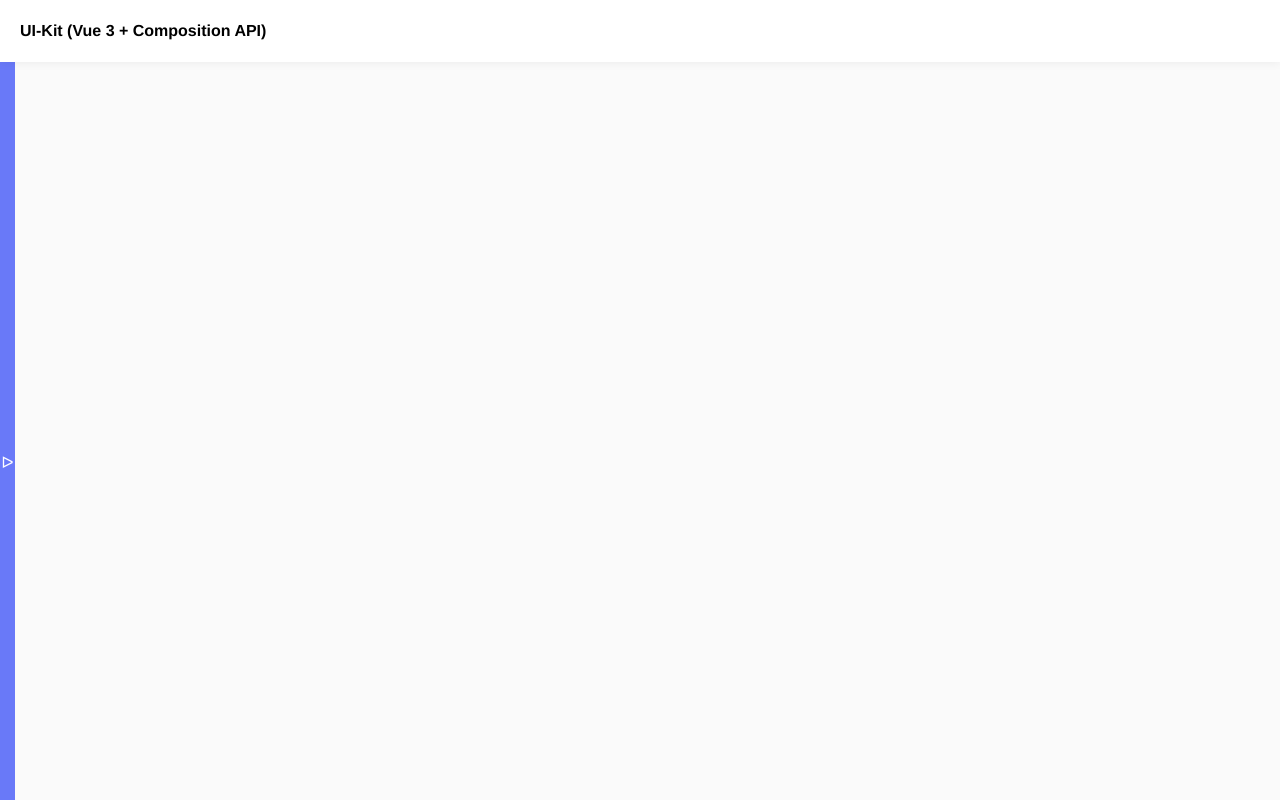
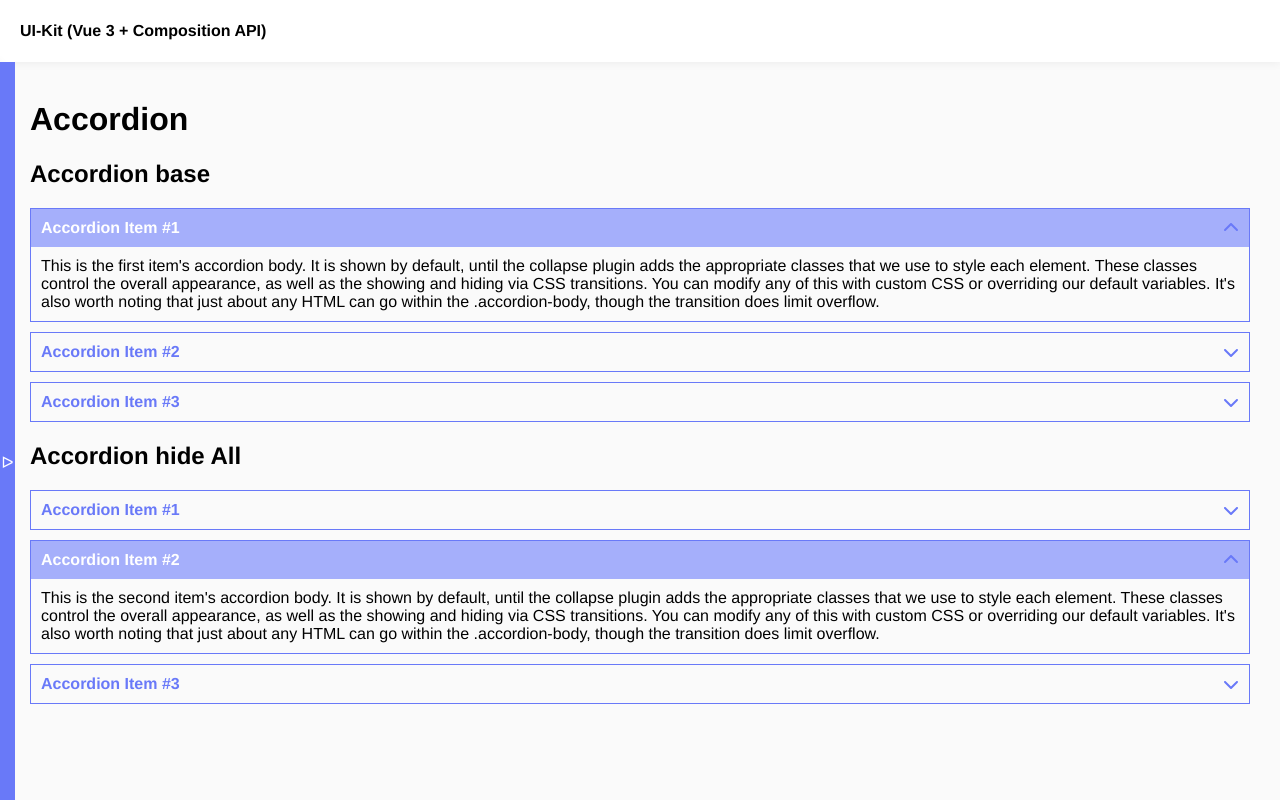
Before and after one commit to Lam0z/ui-kit-vue3, a Vue app: page /accordion in a window 1280 px wide. Built offline with nearby package versions, Linux system fonts and the light colour scheme.

Commit message:
Add accordion

```diff
--- a/src/App.vue
+++ b/src/App.vue
@@ -13,7 +13,7 @@ const toggleMenu = ()=>{
 <template>
     <div :class="['sidebar-toggle',{'sidebar-toggle_active':isOpenMenu}]" @click="toggleMenu"><span>&#5125</span></div>
     <LayoutHeader />
-    <LayoutSidebar :openSidebar="isOpenMenu"/>
+    <LayoutSidebar :openSidebar="isOpenMenu" @layoutSidebarToggle='toggleMenu'/>
     <div class="container">
         <div :class="['content',{content_full:!isOpenMenu}]">
             <RouterView />
@@ -33,7 +33,7 @@ const toggleMenu = ()=>{
 .content {
     max-width: 1400px;
     margin-left: 250px;
-    padding: 30px;
+    padding: 80px 30px 30px;
     transition: 0.2s;
     margin-left: 250px;
     &_full {
@@ -42,13 +42,14 @@ const toggleMenu = ()=>{
 }
 
 .sidebar-toggle {
+
     position: fixed;
     left: 0;
     width: 15px;
     background: var(--primary);
     height: 100%;
     top: 62px;
-    z-index: 1;
+    z-index: 3;
     cursor: pointer;
     color: #fff;
     display: flex;
@@ -65,7 +66,7 @@ const toggleMenu = ()=>{
 
 }
 
-@media screen and (max-width: 1023px) {
+@media screen and (max-width: 991px) {
     .content {
         margin-left: 0;
     }
--- a/src/assets/styles/global.scss
+++ b/src/assets/styles/global.scss
@@ -35,3 +35,6 @@ a {
         display: block;
     }
 }
+.router-link-exact-active {
+    color: var(--primary);
+}
--- /dev/null
+++ b/src/components/Accordion.vue
@@ -0,0 +1,100 @@
+<template>
+    <div class="accordion">
+        <div
+            class="accordion__item"
+            :class="{ 'accordion__item--active': item.isOpen }"
+            v-for="(item, i) in accordionItems"
+            :key="i"
+            @click="toggleDescr(i)"
+        >
+            <div class="accordion__item-name">
+                <div>{{ item.name }}</div>
+                <svg
+                    xmlns="http://www.w3.org/2000/svg"
+                    height="16"
+                    width="16"
+                    viewBox="0 0 512 512"
+                >
+                    <path
+                        d="M233.4 406.6c12.5 12.5 32.8 12.5 45.3 0l192-192c12.5-12.5 12.5-32.8 0-45.3s-32.8-12.5-45.3 0L256 338.7 86.6 169.4c-12.5-12.5-32.8-12.5-45.3 0s-12.5 32.8 0 45.3l192 192z"
+                    />
+                </svg>
+            </div>
+            <div class="accordion__item-descr">
+                <div style="min-height: 0">{{ item.description }}</div>
+            </div>
+        </div>
+    </div>
+</template>
+
+<script setup>
+import { ref } from "vue";
+
+const toggleDescr = (item) => {
+    if (props.hideAll) {
+        for (const i of props.accordionItems) {
+            i.isOpen = false;
+        }
+        props.accordionItems[item].isOpen = !props.accordionItems[item].isOpen;
+    } else {
+        props.accordionItems[item].isOpen = !props.accordionItems[item].isOpen;
+    }
+};
+const props = defineProps({
+    hideAll: {
+        type: Boolean,
+        required: false,
+        default: false,
+    },
+    accordionItems: {
+        type: Array,
+        required: true,
+    },
+});
+</script>
+
+<style lang="scss" scoped>
+.accordion {
+    display: grid;
+    row-gap: 10px;
+    &__item {
+        border: 1px solid var(--primary);
+        overflow: hidden;
+        &--active .accordion__item-descr {
+            grid-template-rows: 1fr;
+            padding: 10px;
+        }
+        &--active .accordion__item-name {
+            background: var(--primary-hover);
+            color: white;
+        }
+        &--active svg {
+            transform: rotate(180deg);
+        }
+    }
+
+    &__item-name {
+        color: var(--primary);
+        padding: 10px;
+        display: flex;
+        justify-content: space-between;
+        align-items: center;
+        font-weight: bold;
+        &:hover {
+            cursor: pointer;
+        }
+        svg {
+            flex-shrink: 0;
+            margin-left: 10px;
+            transition: all ease 0.3s;
+            fill: var(--primary);
+        }
+    }
+
+    &__item-descr {
+        display: grid;
+        grid-template-rows: 0fr;
+        transition: grid-template-rows 0.3s;
+    }
+}
+</style>
--- a/src/components/Input.vue
+++ b/src/components/Input.vue
@@ -27,7 +27,7 @@ const props = defineProps({
     },
     width: {
         type: String,
-        default: "300px",
+        default: "100%",
     },
 });
 const updateValue = (e) => {
@@ -61,6 +61,7 @@ const updateValue = (e) => {
     &-input {
         margin-bottom: 30px;
         position: relative;
+        max-width: 300px;
     }
     &-error {
         background: var(--danger);
--- a/src/components/layout/Header.vue
+++ b/src/components/layout/Header.vue
@@ -13,7 +13,8 @@
     height: 62px;
     display: flex;
     align-items: center;
-    z-index: 1;
-    position: relative;
+    z-index: 2;
+    position: fixed;
+    inset: 0;
 }
 </style>
--- a/src/components/layout/Sidebar.vue
+++ b/src/components/layout/Sidebar.vue
@@ -10,6 +10,7 @@ const links = ref([
     { name: "Input", href: "/input" },
     { name: "Tabs", href: "/tabs" },
     { name: "Table", href: "/table" },
+    { name: "Accordion", href: "/accordion" },
 ]);
 
 const props = defineProps({
@@ -18,6 +19,10 @@ const props = defineProps({
         required: true,
     },
 });
+const emit = defineEmits(["layoutSidebarToggle"]);
+const toggleMenu = () => {
+    emit("layoutSidebarToggle");
+};
 </script>
 <template>
     <div class="sidebar" :class="['sidebar', { sidebar_isopen: openSidebar }]">
@@ -26,13 +31,14 @@ const props = defineProps({
             :key="index"
             :to="link.href"
             class="sidebar__link"
+            @click="toggleMenu"
             >{{ link.name }}
         </router-link>
     </div>
 </template>
 <style lang="scss" scoped>
 .sidebar {
-    // z-index: 1;
+    z-index: 2;
     left: 0;
     top: 62px;
     height: 100%;
@@ -43,8 +49,12 @@ const props = defineProps({
     transition: 0.2s;
     box-shadow: 0px 0px 10px rgba(0, 0, 0, 0.07);
     transform: translateX(-250px);
+
+    // @media (min-width: 992px) {
+    //     transform: translateX(0);
+    // }
     &_isopen {
-        transform: translateX(0px);
+        transform: translateX(0);
     }
     &__link {
         display: block;
--- a/src/router/index.js
+++ b/src/router/index.js
@@ -8,6 +8,7 @@ import Progress from "@/views/Progress.vue";
 import Input from "@/views/Input.vue";
 import Tabs from "@/views/Tabs.vue";
 import Table from "@/views/Table.vue";
+import Accordion from "@/views/Accordion.vue";
 
 const router = createRouter({
     history: createWebHistory(),
@@ -58,6 +59,11 @@ const router = createRouter({
             name: "table",
             component: Table,
         },
+        {
+            path: "/accordion",
+            name: "accordion",
+            component: Accordion,
+        },
     ],
 });
 export default router;
--- /dev/null
+++ b/src/views/Accordion.vue
@@ -0,0 +1,55 @@
+<template>
+    <h1 class="heading-1">Accordion</h1>
+    <h2 class="heading-2">Accordion base</h2>
+    <Accordion :accordionItems="accordionItems" :hideAll="false" />
+    <h2 class="heading-2">Accordion hide All</h2>
+    <Accordion :accordionItems="accordionItems2" :hideAll="true" />
+</template>
+
+<script setup>
+import Accordion from "@/components/Accordion.vue";
+import { ref } from "vue";
+
+const accordionItems = ref([
+    {
+        name: "Accordion Item #1",
+        description:
+            "This is the first item's accordion body. It is shown by default, until the collapse plugin adds the appropriate classes that we use to style each element. These classes control the overall appearance, as well as the showing and hiding via CSS transitions. You can modify any of this with custom CSS or overriding our default variables. It's also worth noting that just about any HTML can go within the .accordion-body, though the transition does limit overflow.",
+        isOpen: true,
+    },
+    {
+        name: "Accordion Item #2",
+        description:
+            "This is the second item's accordion body. It is shown by default, until the collapse plugin adds the appropriate classes that we use to style each element. These classes control the overall appearance, as well as the showing and hiding via CSS transitions. You can modify any of this with custom CSS or overriding our default variables. It's also worth noting that just about any HTML can go within the .accordion-body, though the transition does limit overflow.",
+        isOpen: false,
+    },
+    {
+        name: "Accordion Item #3",
+        description:
+            "This is the third item's accordion body. It is shown by default, until the collapse plugin adds the appropriate classes that we use to style each element. These classes control the overall appearance, as well as the showing and hiding via CSS transitions. You can modify any of this with custom CSS or overriding our default variables. It's also worth noting that just about any HTML can go within the .accordion-body, though the transition does limit overflow.",
+        isOpen: false,
+    },
+]);
+const accordionItems2 = ref([
+    {
+        name: "Accordion Item #1",
+        description:
+            "This is the first item's accordion body. It is shown by default, until the collapse plugin adds the appropriate classes that we use to style each element. These classes control the overall appearance, as well as the showing and hiding via CSS transitions. You can modify any of this with custom CSS or overriding our default variables. It's also worth noting that just about any HTML can go within the .accordion-body, though the transition does limit overflow.",
+        isOpen: false,
+    },
+    {
+        name: "Accordion Item #2",
+        description:
+            "This is the second item's accordion body. It is shown by default, until the collapse plugin adds the appropriate classes that we use to style each element. These classes control the overall appearance, as well as the showing and hiding via CSS transitions. You can modify any of this with custom CSS or overriding our default variables. It's also worth noting that just about any HTML can go within the .accordion-body, though the transition does limit overflow.",
+        isOpen: true,
+    },
+    {
+        name: "Accordion Item #3",
+        description:
+            "This is the third item's accordion body. It is shown by default, until the collapse plugin adds the appropriate classes that we use to style each element. These classes control the overall appearance, as well as the showing and hiding via CSS transitions. You can modify any of this with custom CSS or overriding our default variables. It's also worth noting that just about any HTML can go within the .accordion-body, though the transition does limit overflow.",
+        isOpen: false,
+    },
+]);
+</script>
+
+<style lang="scss" scoped></style>
```
